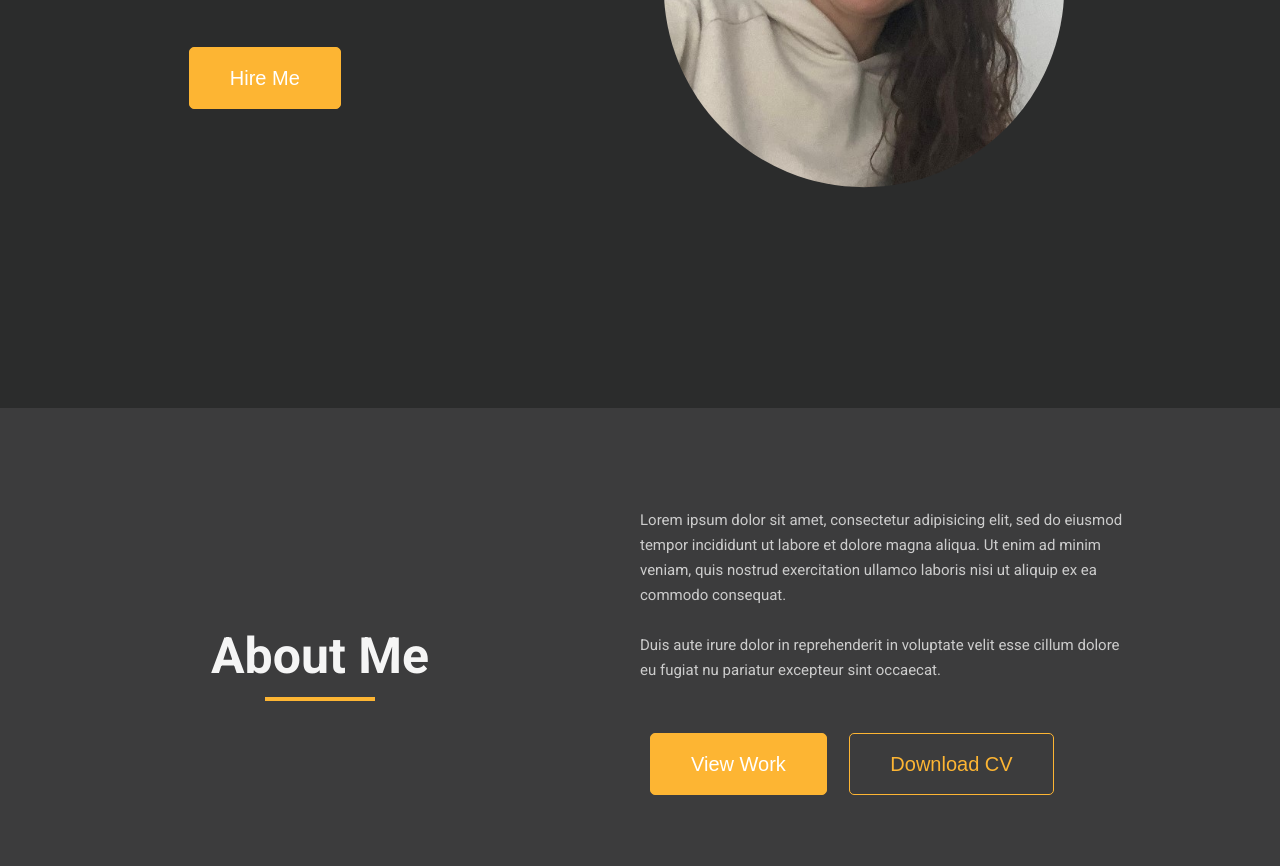
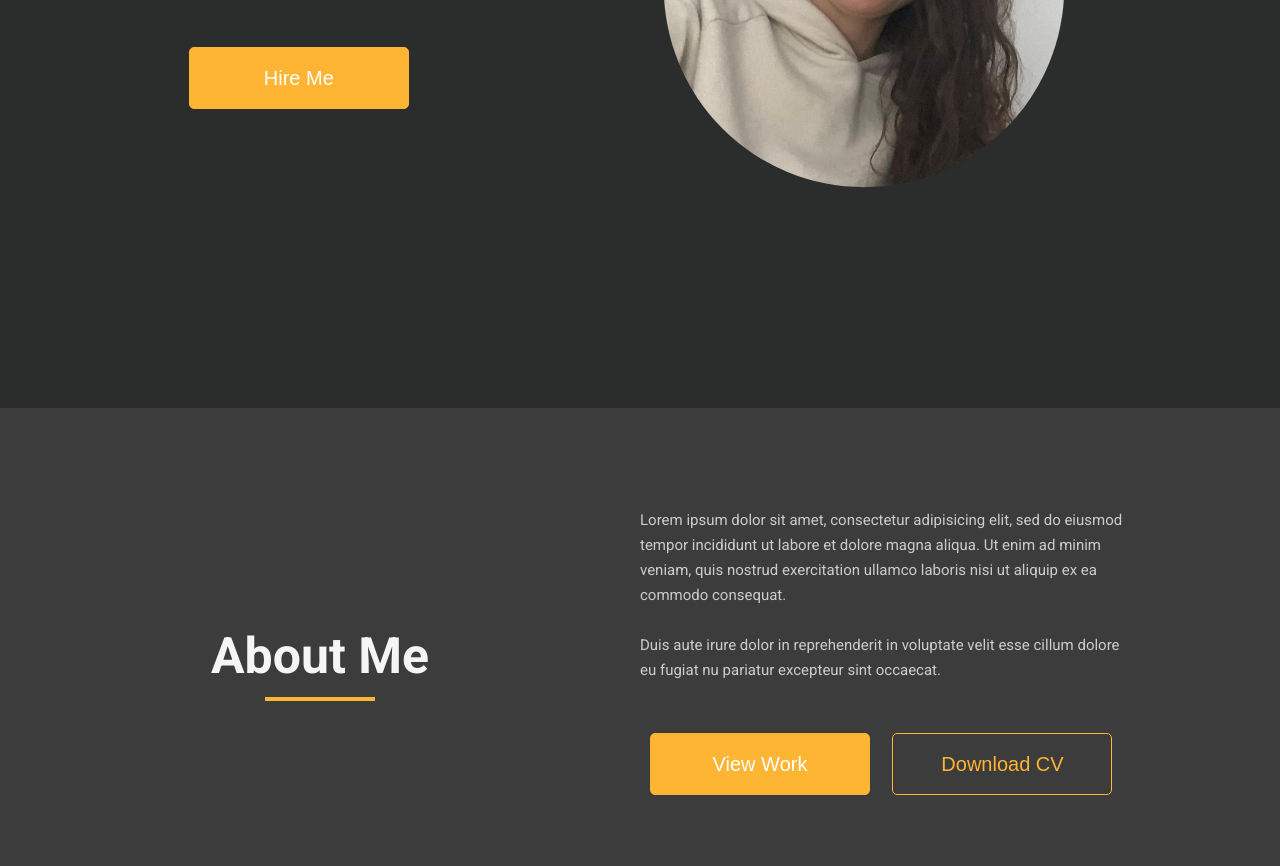
Before and after one commit to Katiao/CommunityProjectWebsite, a website: page Index.html in a window 1280 px wide. Shown: the part 434-1300 px from the top of the page. Drawn offline with Linux system fonts and the light colour scheme.

Commit message:
make buttons same width

```diff
--- a/sass/components/buttons.scss
+++ b/sass/components/buttons.scss
@@ -4,6 +4,7 @@
 	font-size: 2rem;
 	line-height: 6rem;
 	padding: 0 4rem;
+	width: 22rem;
 	color: white;
 	border: 0.1rem solid #fdb533;
 	border-radius: 0.5rem;
@@ -22,7 +23,7 @@
 	font-size: 2rem;
 	line-height: 6rem;
 	padding: 0 4rem;
-	/* margin-left: 2rem; */
+	width: 22rem;
 	color: #fdb533;
 	border: 0.1rem solid #fdb533;
 	border-radius: 0.5rem;
```
Also changed, not shown: css/style.css.
